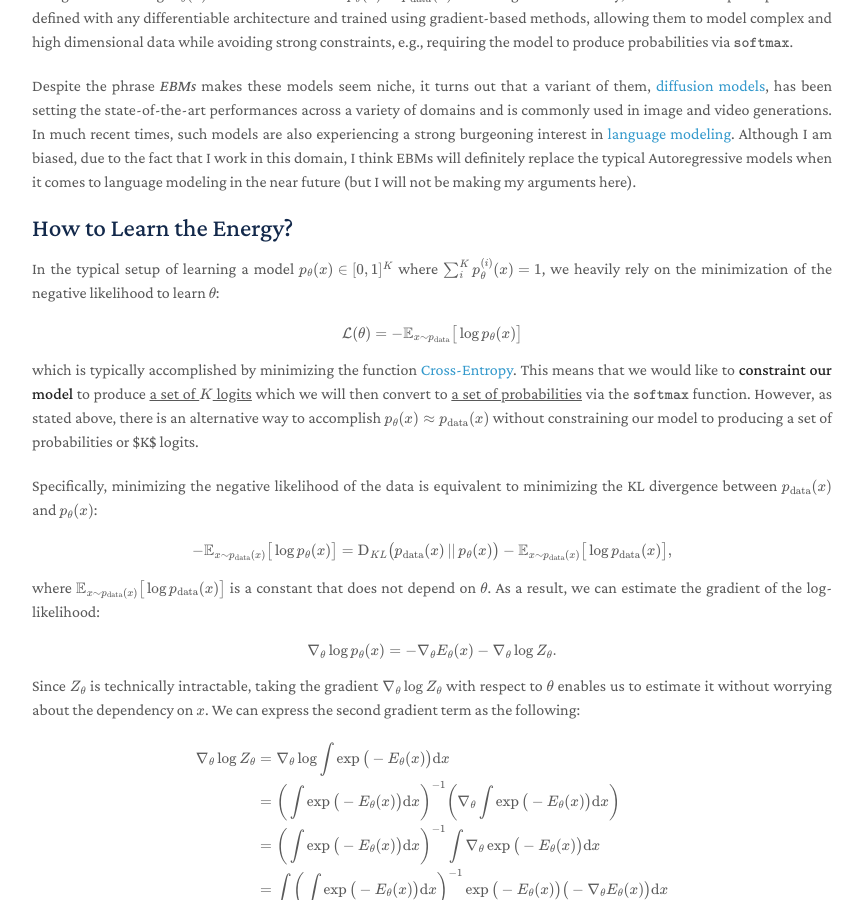
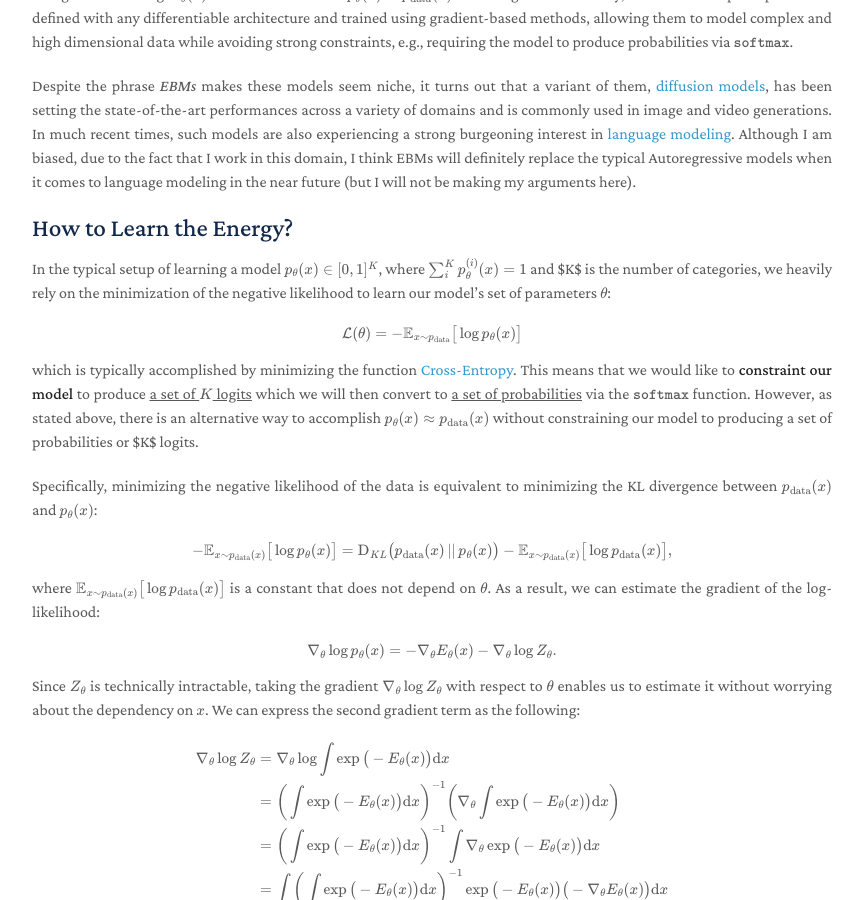
Before and after one commit to Lemon-cmd/Lemon-cmd.github.io, a Jekyll site: the page built from _posts/2025-12-25-ebm.md, in a window 1280 px wide and 900 px high, scrolled down 983 px. Shown: the whole window, without its empty margins (208-1072 px from the left). Built offline with Jekyll 4.4.1, drawn with Linux system fonts in a browser that asks for light colours; a style sheet for code colours, icons or effects is not loaded.

Commit message:
modified post-ebm

```diff
--- a/_posts/2025-12-25-ebm.md
+++ b/_posts/2025-12-25-ebm.md
@@ -29,7 +29,7 @@ The goal of learning $$E_\theta (x) : \mathbb{R}^{N} \rightarrow \mathbb{R}$$ su
 Despite the phrase <em>EBMs</em> makes these models seem niche, it turns out that a variant of them, [diffusion models](https://arxiv.org/abs/1503.03585), has been setting the state-of-the-art performances across a variety of domains and is commonly used in image and video generations. In much recent times, such models are also experiencing a strong burgeoning interest in [language modeling](https://arxiv.org/abs/2508.15487). Although I am biased, due to the fact that I work in this domain, I think EBMs will definitely replace the typical Autoregressive models when it comes to language modeling in the near future (but I will not be making my arguments here).
 
 ## How to Learn the Energy?
-In the typical setup of learning a model $$p_\theta(x) \in [0, 1]^{K}$$ where $$\sum_{i}^K p^{(i)}_\theta(x) = 1$$, we heavily rely on the minimization of the negative likelihood to learn $$\theta$$:
+In the typical setup of learning a model $$p_\theta(x) \in [0, 1]^{K}$$, where $$\sum_{i}^K p^{(i)}_\theta(x) = 1$$ and $K$ is the number of categories, we heavily rely on the minimization of the negative likelihood to learn our model's set of parameters $$\theta$$:
 
 $$
     \mathcal{L}(\theta) = - \mathbb{E}_{x \sim p_\text{data}} \big [ \log p_\theta(x) \big ]
```
